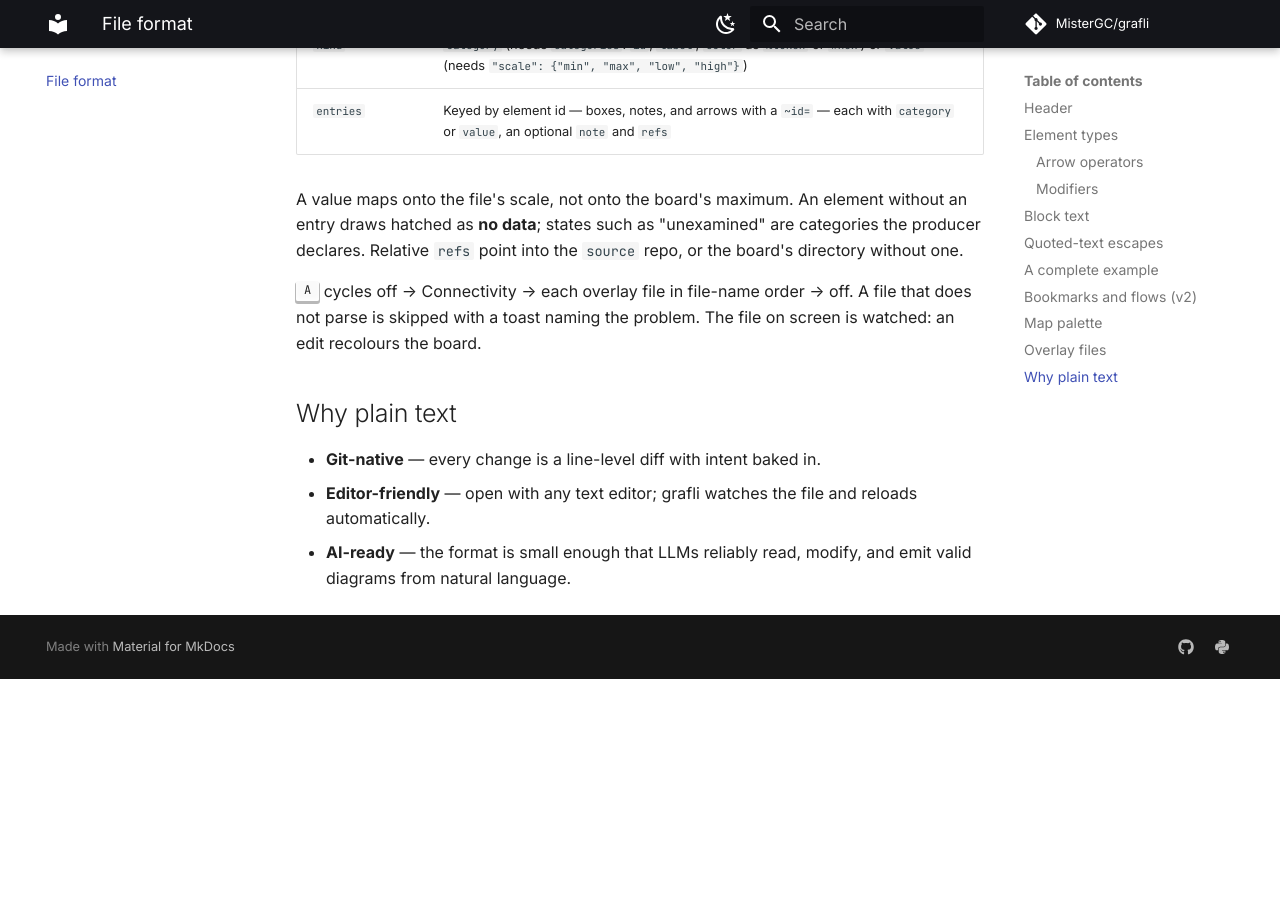
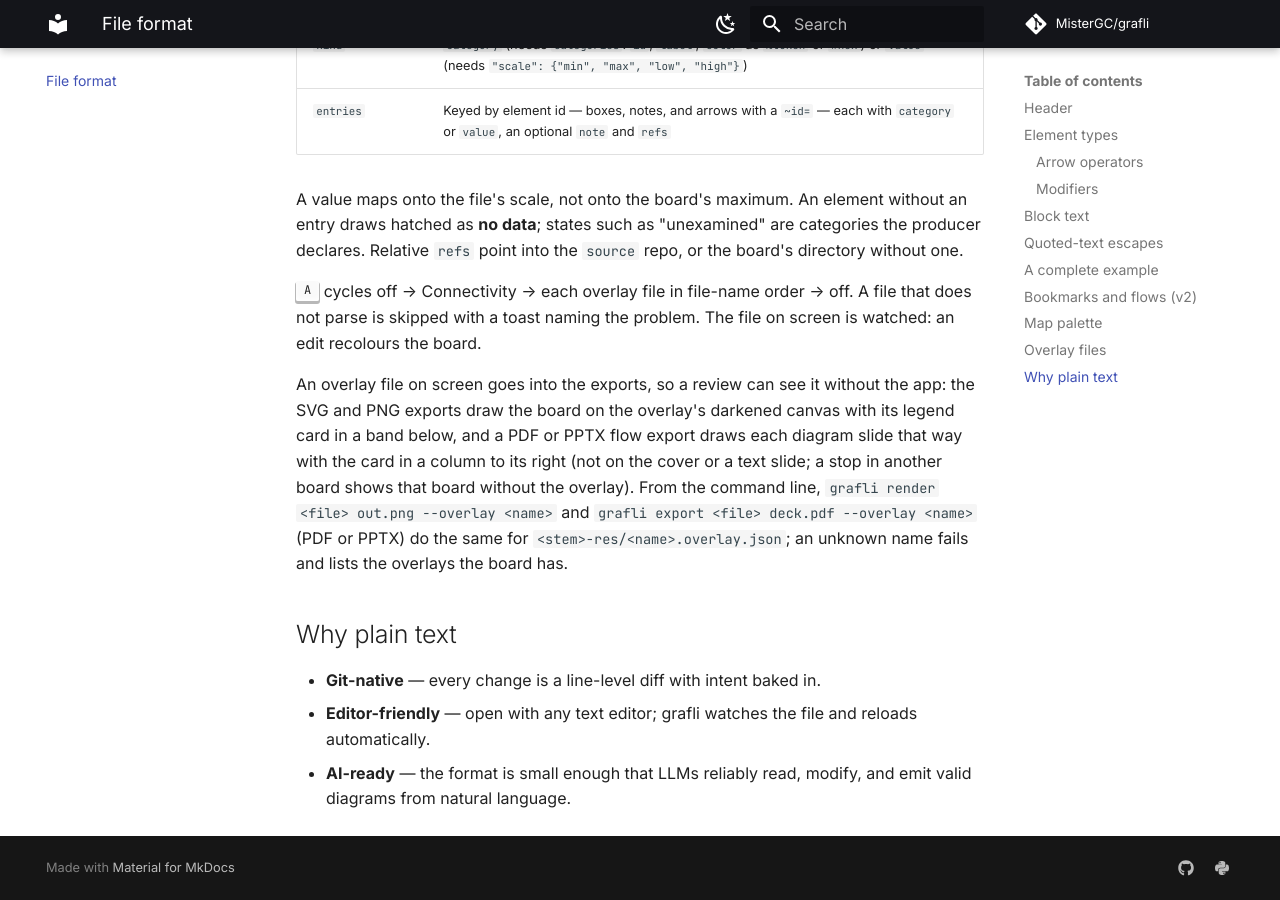
Before and after one commit to MisterGC/grafli, an MkDocs documentation site: the page built from docs/format.md, in a window 1280 px wide and 900 px high, scrolled down 9023 px. Built offline with MkDocs 1.6.1 and Material for MkDocs 9.7.7, drawn with Linux system fonts in a browser that asks for light colours; comment, search, counter and statistics services are not loaded; before the commit the page ends 9702 px from its top, so only the background shows below that.

Commit message:
Document overlays in renders and exports: help, keybindings, format, navigating, skill, changelog

```diff
--- a/docs/format.md
+++ b/docs/format.md
@@ -410,6 +410,17 @@ are categories the producer declares. Relative `refs` point into the
 → off. A file that does not parse is skipped with a toast naming the
 problem. The file on screen is watched: an edit recolours the board.
 
+An overlay file on screen goes into the exports, so a review can see it
+without the app: the SVG and PNG exports draw the board on the overlay's
+darkened canvas with its legend card in a band below, and a PDF or PPTX
+flow export draws each diagram slide that way with the card in a column
+to its right (not on the cover or a text slide; a stop in another board
+shows that board without the overlay). From the command line,
+`grafli render <file> out.png --overlay <name>` and
+`grafli export <file> deck.pdf --overlay <name>` (PDF or PPTX) do the same
+for `<stem>-res/<name>.overlay.json`; an unknown name fails and lists the
+overlays the board has.
+
 ## Why plain text
 
 - **Git-native** — every change is a line-level diff with intent baked in.
```
Also changed, not shown: CHANGELOG.md (+8 -0 lines), docs/keybindings.md (+1 -1 lines), docs/navigating.md (+2 -1 lines), grafli/skills/grafli/references/format.md (+3 -1 lines), 1 other file.
